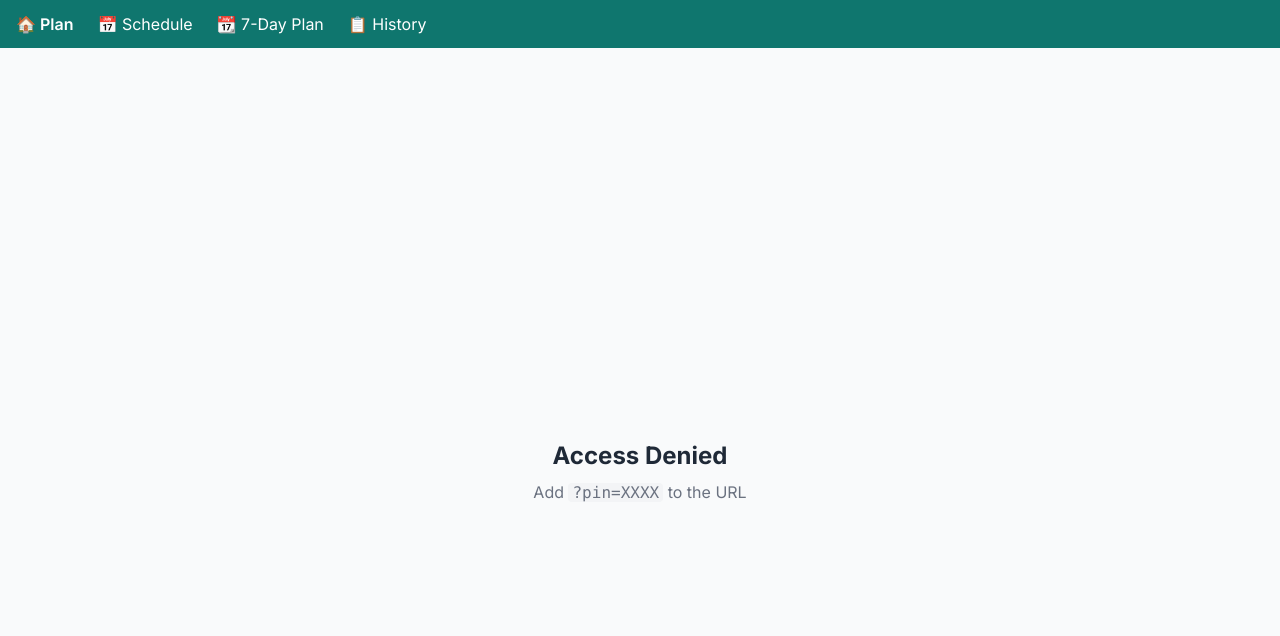
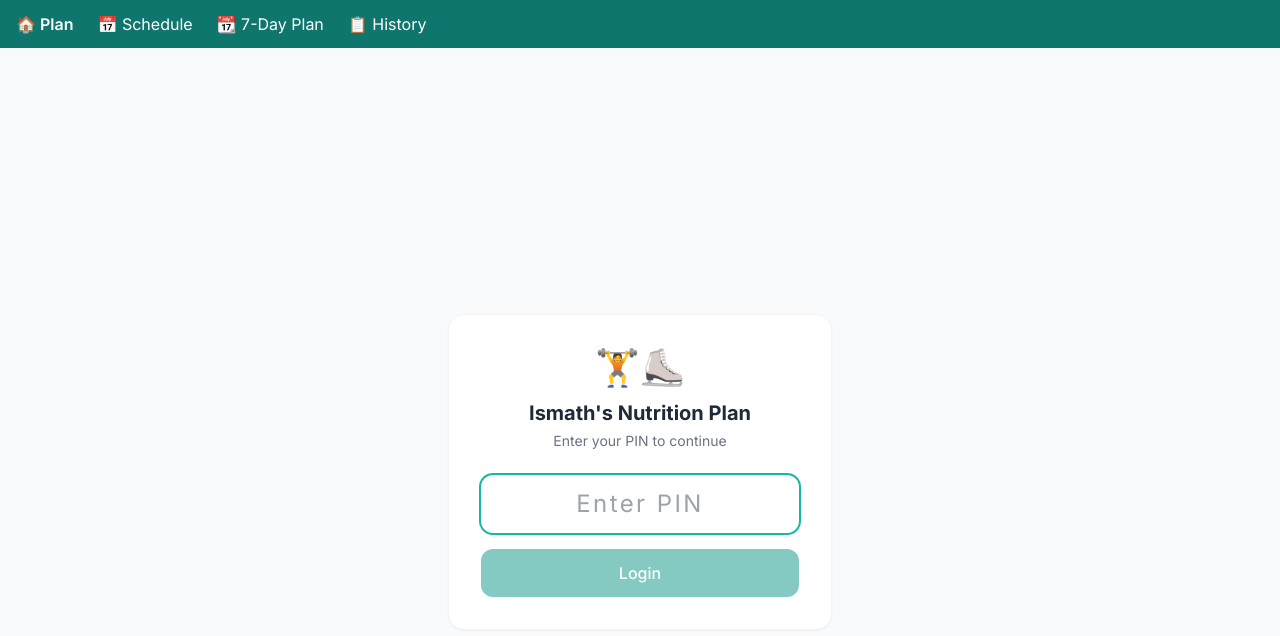
Before and after one commit to syedmunshi1/ismath-planner, a Next.js app: page /unauthorized in a window 1280 px wide. Shown: the top 636 px of the page. Built offline with nearby package versions, Linux system fonts and the light colour scheme.

Commit message:
feat: replace URL PIN auth with proper login page

```diff
--- /dev/null
+++ b/app/api/login/route.ts
@@ -0,0 +1,19 @@
+import { NextRequest, NextResponse } from 'next/server';
+
+export async function POST(req: NextRequest) {
+  const { pin } = await req.json();
+  const correctPin = process.env.DASHBOARD_PIN;
+
+  if (!correctPin || pin !== correctPin) {
+    return NextResponse.json({ error: 'Invalid PIN' }, { status: 401 });
+  }
+
+  const res = NextResponse.json({ success: true });
+  res.cookies.set('dashboard_pin', pin, {
+    httpOnly: true,
+    sameSite: 'lax',
+    path: '/',
+    maxAge: 60 * 60 * 24 * 30, // 30 days
+  });
+  return res;
+}
--- a/app/unauthorized/page.tsx
+++ b/app/unauthorized/page.tsx
@@ -1,9 +1,63 @@
-export default function UnauthorizedPage() {
+'use client';
+import { useState } from 'react';
+import { useRouter } from 'next/navigation';
+
+export default function LoginPage() {
+  const [pin, setPin] = useState('');
+  const [error, setError] = useState('');
+  const [loading, setLoading] = useState(false);
+  const router = useRouter();
+
+  const handleSubmit = async (e: React.FormEvent) => {
+    e.preventDefault();
+    setLoading(true);
+    setError('');
+
+    const res = await fetch('/api/login', {
+      method: 'POST',
+      headers: { 'Content-Type': 'application/json' },
+      body: JSON.stringify({ pin }),
+    });
+
+    if (res.ok) {
+      router.push('/');
+    } else {
+      setError('Incorrect PIN. Try again.');
+      setPin('');
+    }
+    setLoading(false);
+  };
+
   return (
     <div className="min-h-screen flex items-center justify-center bg-gray-50">
-      <div className="text-center">
-        <h1 className="text-2xl font-bold text-gray-800 mb-2">Access Denied</h1>
-        <p className="text-gray-500">Add <code className="bg-gray-100 px-1 rounded">?pin=XXXX</code> to the URL</p>
+      <div className="bg-white rounded-2xl shadow-sm border border-gray-100 p-8 w-full max-w-sm">
+        <div className="text-center mb-6">
+          <div className="text-4xl mb-3">🏋️⛸️</div>
+          <h1 className="text-xl font-bold text-gray-800">Ismath&apos;s Nutrition Plan</h1>
+          <p className="text-sm text-gray-500 mt-1">Enter your PIN to continue</p>
+        </div>
+
+        <form onSubmit={handleSubmit} className="space-y-4">
+          <input
+            type="password"
+            inputMode="numeric"
+            value={pin}
+            onChange={(e) => setPin(e.target.value)}
+            placeholder="Enter PIN"
+            autoFocus
+            className="w-full text-center text-2xl tracking-widest border border-gray-200 rounded-xl px-4 py-3 focus:outline-none focus:ring-2 focus:ring-teal-500 focus:border-transparent"
+          />
+          {error && (
+            <p className="text-sm text-red-500 text-center">{error}</p>
+          )}
+          <button
+            type="submit"
+            disabled={loading || pin.length === 0}
+            className="w-full bg-teal-600 text-white py-3 rounded-xl font-medium hover:bg-teal-700 disabled:opacity-50 transition-colors"
+          >
+            {loading ? 'Checking…' : 'Login'}
+          </button>
+        </form>
       </div>
     </div>
   );
```
Also changed, not shown: middleware.ts (+13 -22 lines).
